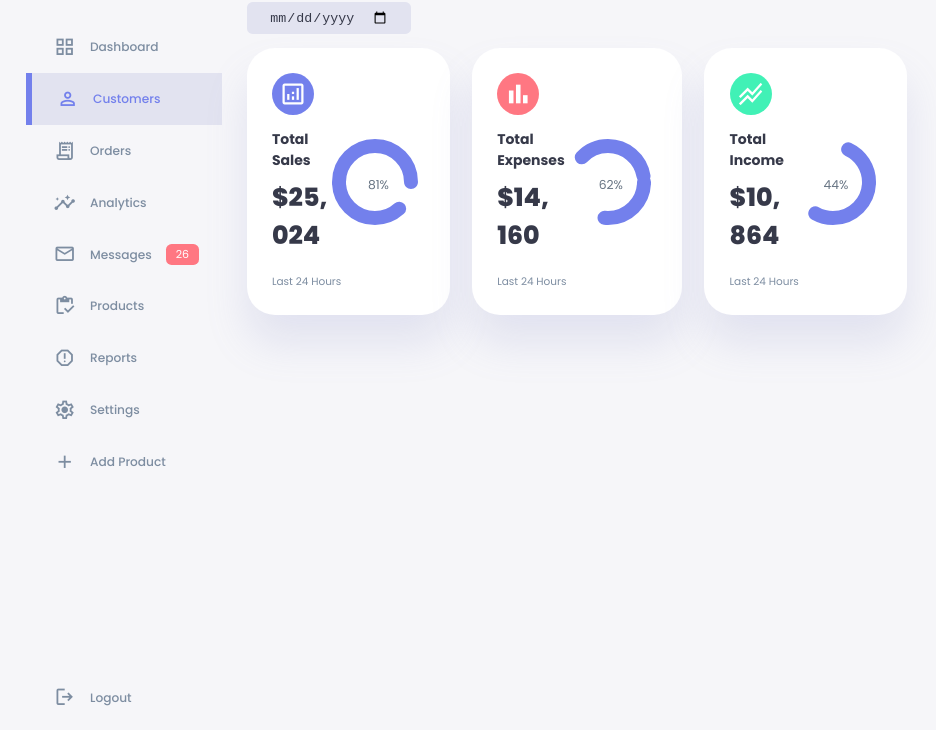
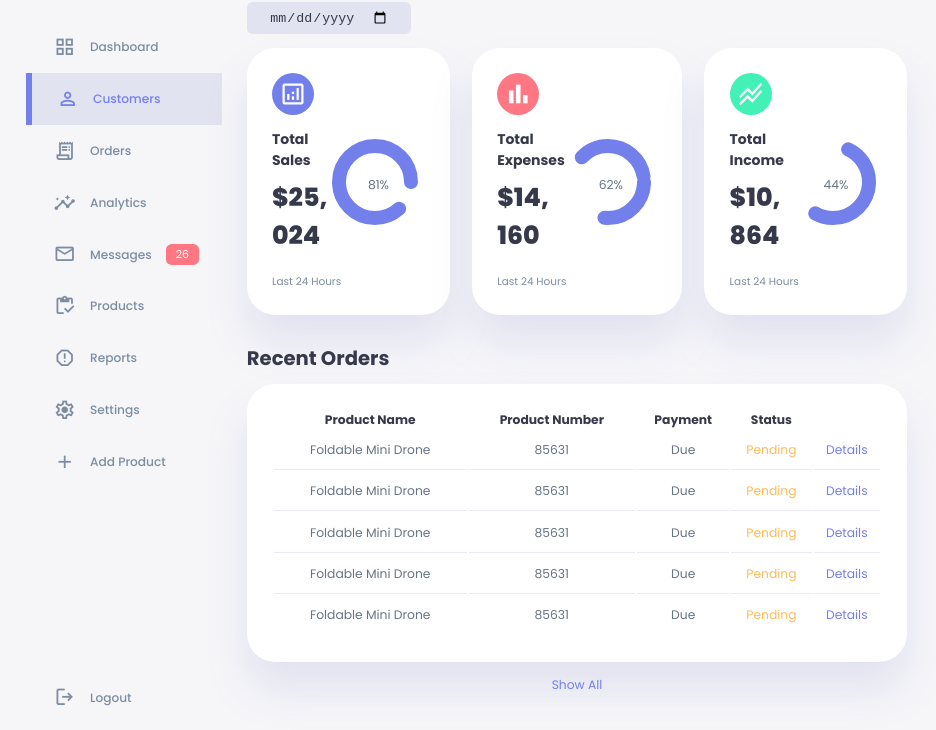
Before and after one commit to arveereed/Days-with-JavaScript, a plain HTML site: page Dashboard/index.html in a window 1280 px wide. Shown: the part 70-800 px from the top of the page, without its empty margins (0-936 px from the left). Drawn offline with nearby package versions, Linux system fonts and the light colour scheme.

Commit message:
create recent orders and style it

```diff
--- a/Dashboard/css/style.css
+++ b/Dashboard/css/style.css
@@ -287,3 +287,37 @@ main .insights small {
   margin-top: 1.3rem;
   display: block;
 }
+
+/* =================== RECENT ORDERS ===================== */
+main .recent-orders { margin-top: 2rem; }
+
+main .recent-orders h2 { margin-bottom: 0.8rem; }
+
+main .recent-orders table {
+  background-color: var(--color-white);
+  width: 100%;
+  border-radius: var(--card-border-radius);
+  padding: var(--card-padding);
+  text-align: center;
+  box-shadow: var(--box-shadow);
+  transition: all 300ms ease;
+}
+
+main .recent-orders table:hover { box-shadow: none; }
+
+main table tbody td {
+  height: 2.8rem;
+  border-bottom: 1px solid var(--color-light);
+  color: var(--color-dark-variant);
+}
+
+main table tbody tr:last-child td {
+  border: none;
+}
+
+main .recent-orders a {
+  text-align: center;
+  display: block;
+  margin: 1rem auto;
+  color: var(--color-primary);
+}
--- a/Dashboard/index.html
+++ b/Dashboard/index.html
@@ -135,11 +135,60 @@
       </div>
        <!-- ------------------- END OF INSIGHTS ------------------ -->
 
-       <div class="recent-order">
-
+       <div class="recent-orders">
+        <h2>Recent Orders</h2>
+        <table>
+          <thead>
+            <tr>
+              <th>Product Name</th>
+              <th>Product Number</th>
+              <th>Payment</th>
+              <th>Status</th>
+            </tr>
+          </thead>
+          <tbody>
+            <tr>
+              <td>Foldable Mini Drone</td>
+              <td>85631</td>
+              <td>Due</td>
+              <td class="warning">Pending</td>
+              <td class="primary">Details</td>
+            </tr>
+            <tr>
+              <td>Foldable Mini Drone</td>
+              <td>85631</td>
+              <td>Due</td>
+              <td class="warning">Pending</td>
+              <td class="primary">Details</td>
+            </tr>
+            <tr>
+              <td>Foldable Mini Drone</td>
+              <td>85631</td>
+              <td>Due</td>
+              <td class="warning">Pending</td>
+              <td class="primary">Details</td>
+            </tr>
+            <tr>
+              <td>Foldable Mini Drone</td>
+              <td>85631</td>
+              <td>Due</td>
+              <td class="warning">Pending</td>
+              <td class="primary">Details</td>
+            </tr>
+            <tr>
+              <td>Foldable Mini Drone</td>
+              <td>85631</td>
+              <td>Due</td>
+              <td class="warning">Pending</td>
+              <td class="primary">Details</td>
+            </tr>
+          </tbody>
+        </table>
+        <a href="#">Show All</a>
        </div>
     </main>
-  </div>
+    <!-- ---------------------- END OF MAIN ---------------------- -->
+
 
   <script src="js/app.js"></script>
 </body>
```
